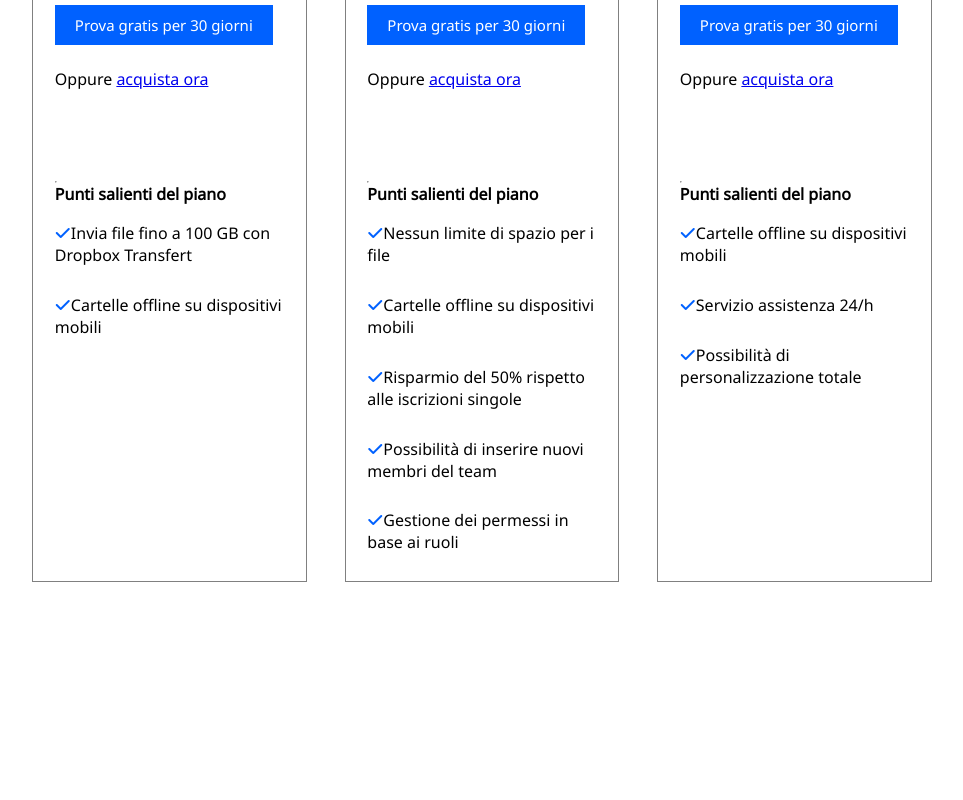
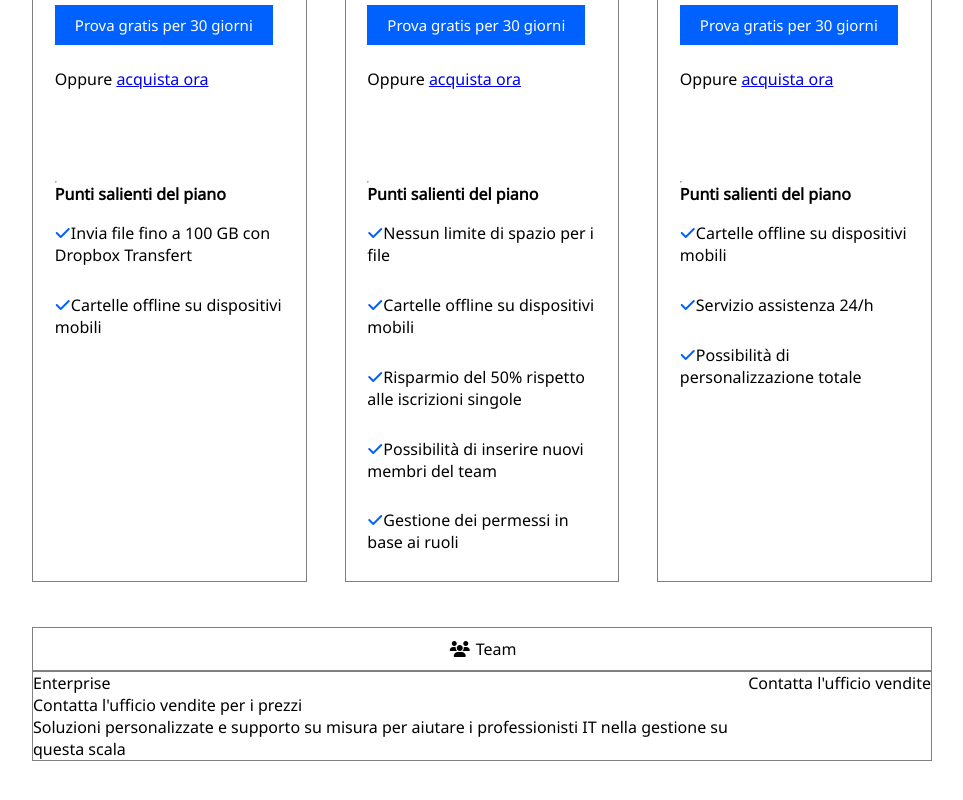
Before and after one commit to Antek93/htmlcss-dropbox, a plain HTML site: page index.html in a window 1280 px wide. Shown: the part 1420-2220 px from the top of the page, without its empty margins (158-1121 px from the left). Drawn offline with Linux system fonts and the light colour scheme.

Commit message:
aggiunto center-block e note

```diff
--- a/css/style.css
+++ b/css/style.css
@@ -72,6 +72,14 @@ body {
     flex-direction: column;
     align-items: center;
     justify-content: space-around;
+}
+
+.flex-container-g {
+    display: flex;
+    flex-direction: row;
+    justify-content: center;
+    align-items: center;
+
 }
 
 
@@ -160,7 +168,7 @@ body {
 }
 
 /* __________________________ */
-    /* * PRIMO CONTENITORE  */
+    /*  PRIMO CONTENITORE  */
 /* __________________________ */
 
 
@@ -197,7 +205,7 @@ h1 {
 
 
 /* __________________________ */
-    /* * SECONDO CONTENITORE  */
+    /* SECONDO CONTENITORE  */
 /* __________________________ */
 
 .beta-container {
@@ -301,6 +309,27 @@ h2 {
     padding-bottom: 10%;
 }
 
+/* BLOCCO CENTRALE SECONDO CONTENITORE  */
+
+.central-team {
+    margin-top: 5%;
+    border: 1px solid gray;
+}
+
+.central-team > div {
+    padding-left: 2px;
+    margin: 10px 2px;
+    display: inline-block;
+}
+
+.central-block {
+    border: 1px solid gray;
+}
+
+/* __________________________ */
+    /* TERZO CONTENITORE  */
+/* __________________________ */
+
 /* FOOTER  */
 .footer-container {
     width: 100%;
@@ -309,6 +338,7 @@ h2 {
     min-height: 300px;
 
 }
+
 
 /* DEBUG LAYOUT */
 
--- a/index.html
+++ b/index.html
@@ -92,6 +92,7 @@
 
                 <!-- INIZIO COLONNE SECONDO CONTENITORE -->
                 <div class="contenitore-colonne flex-container-a">
+                    <!-- 1 USER TEAM  -->
                     <div class="user team flex-container-f">
                         <div class="titolo-colonna">
                             <span><i class="fa-solid fa-user"></i></span><span>Singolo</span>
@@ -116,6 +117,7 @@
                             </ol>
                         </div>
                     </div>
+                    <!-- PIU UTENTI TEAM  -->
                     <div class="user team flex-container-f">
                         <div class="titolo-colonna">
                             <span><i class="fa-solid fa-users"></i></span><span>Team</span>
@@ -140,7 +142,8 @@
                             </ol>
                         </div>
                     </div>
-                    <div class="user team flex-container-f">
+                    <!-- AZIENDA TEAM -->
+                    <div class="user enterprise flex-container-f">
                         <div class="titolo-colonna">
                             <span><i class="fa-solid fa-building"></i></span><span>Azienda</span>
                         </div>
@@ -165,10 +168,29 @@
                         </div>
                     </div>
             </div>
+
+            <!-- Enterprise specifci  -->
+
+            <div class="central-team flex-container-g">
+                <div><i class="fa-solid fa-users"></i></div><div>Team</div>
+            </div>
+            <div class="central-block">
+                <div class="flex-container-a">
+                    <div>Enterprise</div>
+                    <div>Contatta l'ufficio vendite</div>
+                </div>
+                <div>Contatta l'ufficio vendite per i prezzi</div>
+                <div>Soluzioni personalizzate e supporto su misura per aiutare i professionisti IT nella gestione su <br> questa scala</div>
+
+            </div>
+
         </div>
 
         <!-- TERZO CONTENITORE CON MARGINE -->
         <div class="c-debug narrow-main">
+            <div class="">
+
+            </div>
 
         </div>
 
```
